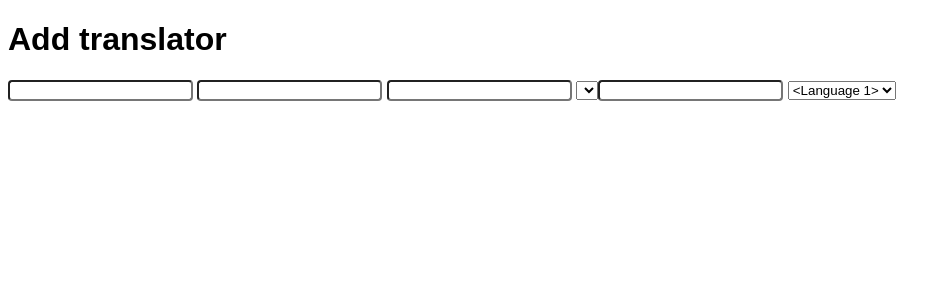
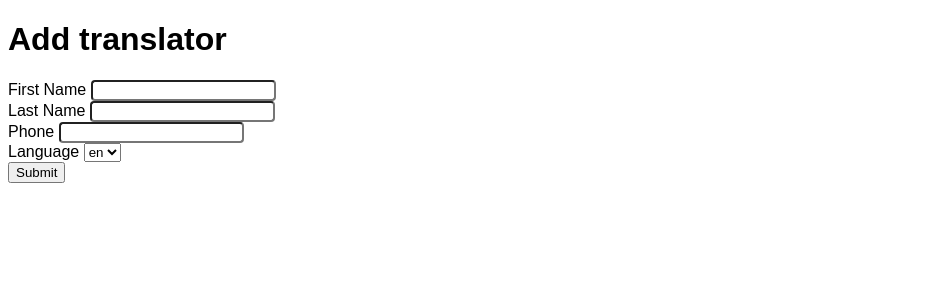
Before and after one commit to kmorinaka/h4h, a Flask app: template templates/new.html in a window 1280 px wide. Shown: the top 300 px of the page, without its empty margins (0-951 px from the left). Run offline with Flask 2, Linux system fonts and the light colour scheme; the template is opened without the code that fills it: values that come from a table or form of the project are taken from there, others are empty; tables that the repository leaves empty hold one stand-in row (values such as "Sample post"); lists and menus that the app fills with data are empty; some libraries are stand-ins or nearby versions.

Commit message:
more new template and fixes

```diff
--- a/requirements.txt
+++ b/requirements.txt
@@ -6,13 +6,11 @@ click==6.7
 cryptography==1.7.1
 cycler==0.10.0
 decorator==4.0.11
-duplicity==0.7.6
 enum34==1.1.6
 Flask==0.12.2
 Flask-DebugToolbar==0.10.1
 Flask-SQLAlchemy==2.2
 functools32==3.2.3.post2
-gyp==0.1
 idna==2.2
 ipaddress==1.0.17
 ipython==5.1.0
@@ -36,7 +34,6 @@ ptyprocess==0.5.1
 pyasn1==0.1.9
 pycrypto==2.6.1
 Pygments==2.2.0
-pygobject==3.22.0
 pyOpenSSL==16.2.0
 pyparsing==2.1.10
 python-cloudfiles==1.7.10
--- a/server.py
+++ b/server.py
@@ -24,7 +24,7 @@ def new():
     """ Display new volunteer form with all languages """
     languages = Language.query.all()
 
-    return render_template("new.html", languages)
+    return render_template("new.html", languages=languages)
 
 
 @app.route('/volunteer/', methods=['POST'])
@@ -48,7 +48,7 @@ def show(id):
 
     volunteer = Volunteer.query.get(id)
 
-    return render_template("profile.html", volunteer)
+    return render_template("profile.html", volunteer=volunteer)
 
 
 @app.route('/volunteer/<id>/edit', methods=['GET'])
--- a/templates/new.html
+++ b/templates/new.html
@@ -2,22 +2,35 @@
 {% block title %}Add translator{% endblock %}
 {% block head %}
   {{ super() }}
-  <style type="text/css">
-    .important { color: #336699; }
-  </style>
 {% endblock %}
 {% block content %}
   <h1>Add translator</h1>
-  <p class="important">
-    <input type="text" name="first_name">
-    <input type="text" name="last_name">
-    <input type="text" name="phone">
-    <select name="languages" id="">
-      <input type="text" name="">
-    </select>
-    <select>
-      {% for language in languages %}
-        <option value={{ language }}>{{language}}</option>
-      {% endfor %}
-    </select>
+  <form>
+    <div class="form-group">
+      <label for="first-name">First Name
+        <input type="text" id="first-name" name="first_name">
+      </label>
+    </div>
+    <div class="form-group">
+      <label for="first-name">Last Name
+        <input type="text" id="last-name" name="last_name">
+      </label>
+    </div>
+    <div class="form-group">
+      <label for="first-name">Phone
+        <input type="text" id="phone" name="phone">
+      </label>
+    </div>
+    <div class="form-group">
+      <label for="first-name">Language
+        <select>
+          {% for language in languages %}
+            <option id="languages" value={{ language }}>{{language.language}}</option>
+          {% endfor %}
+        </select>
+      </label>
+    </div>
+    <div class="form-group">
+    <button type="submit" class="btn btn-primary">Submit</button>
+  </form>
 {% endblock %}
```
